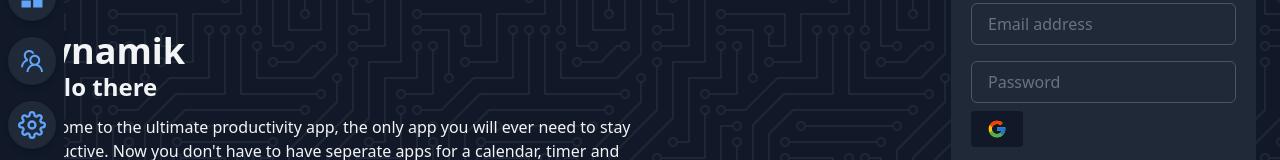
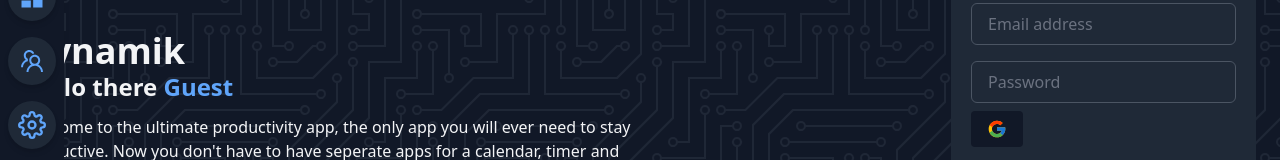
Before and after one commit to ScriptedRain/timerApp, a React (Create React App) app: page / in a window 1280 px wide. Shown: the part 291-451 px from the top of the page. Built offline with nearby package versions, Linux system fonts and the light colour scheme; no server answers.

Commit message:
Update Hero.jsx

```diff
--- a/src/Components/Hero.jsx
+++ b/src/Components/Hero.jsx
@@ -5,7 +5,7 @@ import { useAuth } from '../Contexts/UserContext'
 import Apitesting from './Apitesting'
 
 const Hero = () => {
-  const currentUser = useAuth()
+  const { currentUser } = useAuth()
 
   return (
     <Pattern>
```
